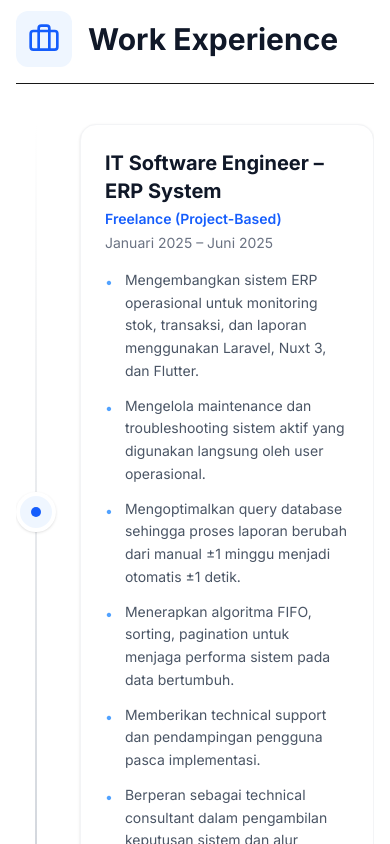
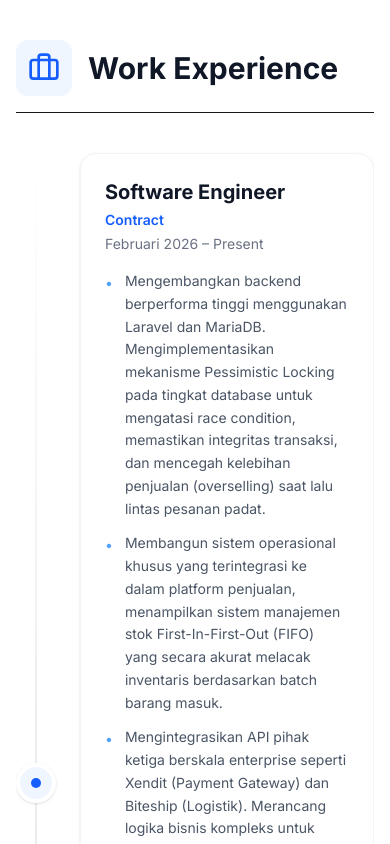
Before and after one commit to SeanAlden/my-portfolio, a Next.js app: page / in a window 390 px wide. Shown: the part 1156-2000 px from the top of the page. Built offline with nearby package versions, Linux system fonts and the light colour scheme.

Commit message:
update project section

```diff
--- a/app/page.tsx
+++ b/app/page.tsx
@@ -426,12 +426,24 @@ export default function Home() {
                     </p>
 
                     {/* List Skill - Maksimal 4 per baris menggunakan Grid */}
-                    <div className="grid grid-cols-4 gap-2 mb-6">
+                    {/* <div className="grid grid-cols-4 gap-2 mb-6">
                       {proj.tech.map((techItem, techIdx) => (
                         <span
                           key={techIdx}
                           className="text-[10px] md:text-xs font-semibold bg-blue-50 text-blue-700 py-1.5 px-2 rounded-full text-center truncate border border-blue-100"
                           title={techItem} // Menampilkan teks penuh saat di-hover
+                        >
+                          {techItem}
+                        </span>
+                      ))}
+                    </div> */}
+
+                    {/* List Skill - Flex Wrap agar teks tidak terpotong dan fleksibel */}
+                    <div className="flex flex-wrap gap-2 mb-6">
+                      {proj.tech.map((techItem, techIdx) => (
+                        <span
+                          key={techIdx}
+                          className="text-[10px] md:text-xs font-semibold bg-blue-50 text-blue-700 py-1.5 px-3 rounded-full text-center border border-blue-100"
                         >
                           {techItem}
                         </span>
--- a/data/portfolio.ts
+++ b/data/portfolio.ts
@@ -78,14 +78,26 @@ export const personalInfo = {
   email: "emailku@gmail.com",
   linkedin: "linkedin.com/in/nama-saya-a012345m6/",
   github: "github.com/NamaSaya",
-  summary: "IT Software Engineer dengan pengalaman membangun, memelihara, dan memonitor sistem operasional berbasis web dan mobile yang digunakan dalam aktivitas bisnis harian. Terbiasa bekerja dengan REST API, database relasional, sistem real-time monitoring, troubleshooting produksi, serta support pasca-deployment. Memiliki mindset stabilitas sistem, akurasi data, dan keberlangsungan operasional—relevan untuk digitalisasi dan monitoring operasi maritim.",
+  summary: "IT Software Engineer dengan pengalaman membangun, memelihara, dan memonitor sistem operasional berbasis web dan mobile yang digunakan dalam aktivitas bisnis harian. Terbiasa bekerja dengan REST API, database relasional, sistem real-time monitoring, troubleshooting produksi, serta support pasca-deployment. Memiliki mindset stabilitas sistem, akurasi data, dan keberlangsungan operasional—relevan untuk digitalisasi dan monitoring bisnis e-commerce & retail.",
   // Tambahkan path untuk foto profil
-  photo: "/profile.jpg"
+  photo: "/profile.png"
 };
 
 export const experiences = [
   {
-    title: "IT Software Engineer – ERP System",
+    title: "Software Engineer",
+    type: "Contract",
+    period: "Februari 2026 – Present",
+    points: [
+      "Mengembangkan backend berperforma tinggi menggunakan Laravel dan MariaDB. Mengimplementasikan mekanisme Pessimistic Locking pada tingkat database untuk mengatasi race condition, memastikan integritas transaksi, dan mencegah kelebihan penjualan (overselling) saat lalu lintas pesanan padat.",
+      "Membangun sistem operasional khusus yang terintegrasi ke dalam platform penjualan, menampilkan sistem manajemen stok First-In-First-Out (FIFO) yang secara akurat melacak inventaris berdasarkan batch barang masuk.",
+      "Mengintegrasikan API pihak ketiga berskala enterprise seperti Xendit (Payment Gateway) dan Biteship (Logistik). Merancang logika bisnis kompleks untuk menangani edge cases, seperti pemetaan spasial otomatis dan ketersediaan pengiriman dinamis berdasarkan jam operasional kurir secara real-time.",
+      "Menciptakan antarmuka pengguna yang sangat responsif menggunakan Vue.js dan Tailwind CSS. Mengimplementasikan Optimistic UI pada sistem keranjang belanja untuk pengalaman tanpa hambatan (zero-latency), navigasi dinamis, dan fitur pencarian cerdas (Fuzzy Search).",
+      "Mengelola proses deployment end-to-end di atas server Linux VPS secara mandiri, mengonfigurasi lingkungan server untuk memastikan stabilitas, keamanan, dan ketersediaan sistem operasional secara terus-menerus.",
+    ]
+  },
+  {
+    title: "Freelance Developer – ERP System",
     type: "Freelance (Project-Based)",
     period: "Januari 2025 – Juni 2025",
     points: [
@@ -98,7 +110,7 @@ export const experiences = [
     ]
   },
   {
-    title: "Full Stack Developer",
+    title: "IT Programmer Intern",
     type: "Internship — Sentra Inovasi Kewirausahaan",
     period: "Juli 2024 – Desember 2024",
     points: [
@@ -149,7 +161,7 @@ export const skills = [
     items: [
       { name: "PHP", percentage: 85 },
       { name: "Laravel", percentage: 90 },
-      { name: "Node.js (Express)", percentage: 75 },
+      { name: "Node.js (Express)", percentage: 65 },
       { name: "REST API", percentage: 95 }
     ]
   },
@@ -158,16 +170,16 @@ export const skills = [
     items: [
       { name: "HTML/CSS", percentage: 90 },
       { name: "JavaScript", percentage: 85 },
-      { name: "Vue.js / Nuxt 3", percentage: 80 },
-      { name: "React.js", percentage: 70 }
+      { name: "Vue.js / Nuxt 3", percentage: 85 },
+      { name: "React.js / Next.js", percentage: 75 }
     ]
   },
   {
     category: "Mobile Development",
     items: [
       { name: "Flutter", percentage: 85 },
-      { name: "Kotlin (Android)", percentage: 70 },
-      { name: "Java (Android)", percentage: 75 }
+      { name: "Kotlin (Android)", percentage: 75 },
+      { name: "Java (Android)", percentage: 70 }
     ]
   },
   {
@@ -175,7 +187,7 @@ export const skills = [
     items: [
       { name: "MySQL", percentage: 90 },
       { name: "PostgreSQL", percentage: 80 },
-      { name: "Firebase", percentage: 85 }
+      { name: "Firebase / Supabase", percentage: 85 }
     ]
   }
 ];
```
Also changed, not shown: public/profile.png (added).
